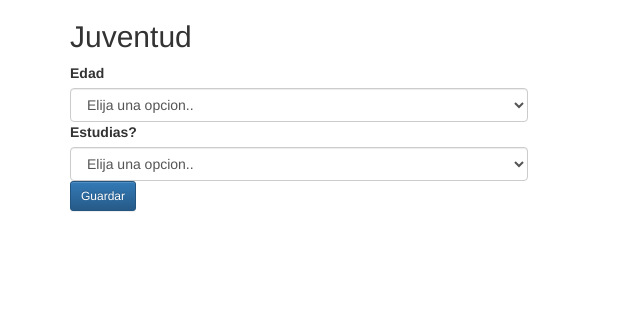
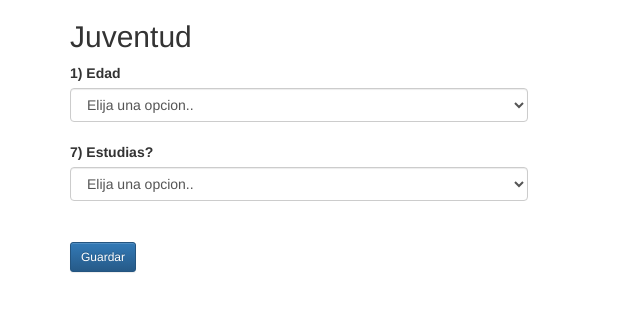
Before and after one commit to ProyectoJuventud/ProyectoJuventud, a CakePHP app: the page made by app/View/Encuestas/index.ctp in a window 1280 px wide. Shown: the top 312 px of the page, without its empty margins (0-640 px from the left). Run offline with PHP 8.4 and a stand-in for CakePHP, Linux system fonts and the light colour scheme; the template is opened without the code that fills it, so the values that code supplies are empty; some libraries are stand-ins or nearby versions.

Commit message:
Preparado para seguir con el resto de las preguntas

```diff
--- a/app/Controller/EncuestasController.php
+++ b/app/Controller/EncuestasController.php
@@ -9,7 +9,7 @@
 
 				debug($_POST);
 
-				debug($this->request->data['Encuesta']['pregunta_1']);
+				debug($this->request->data['Encuestas']['pregunta_1']);
 			}
 		}
 
--- a/app/View/Encuestas/index.ctp
+++ b/app/View/Encuestas/index.ctp
@@ -12,10 +12,10 @@
 	<div class="row">
 
 		<div class="form-group">
-				<label class="col-xs-12 control-label">Edad </label>
+			<label class="col-xs-12 control-label">1) Edad </label>
 
 			<div class="col-xs-12 col-sm-5">
-					<select id="select_pregunta_1" name="data[Encuesta][pregunta_1]" class="form-control">
+				<select id="select_pregunta_1" name="data[Encuestas][pregunta_1]" class="form-control">
 
 					<option selected disabled value="">Elija una opcion..</option>
 					<option value="1">15 a 18</option>
@@ -27,13 +27,14 @@
 		</div>
 	</div>
 
+	<br />
 
 	<!-- ////////////////////////////////    PREGUNTA  7   ///////////////////////////////////////////////// -->
 
 	<div class="row">
 
 		<div class="form-group">
-				<label class="col-xs-12 control-label">Estudias? </label>
+			<label class="col-xs-12 control-label">7) Estudias? </label>
 
 			<div class="col-xs-12 col-sm-5">
 				<select id="select_pregunta_7" class="form-control">
@@ -47,23 +48,28 @@
 		</div>
 	</div>
 
+	<br />
+
 	<div class="row">
 
-			<div class= "option_pregunta_7_si" style="display:none">  <input type="radio"  name="data[Encuesta][pregunta_7]" value="1"> Primario </div>
-			<div class= "option_pregunta_7_si" style="display:none">  <input type="radio"  name="data[Encuesta][pregunta_7]" value="2"> Secundario  </div>
-			<div class= "option_pregunta_7_si" style="display:none">  <input type="radio"  name="data[Encuesta][pregunta_7]" value="3"> Terciario/Uni </div>
-			<div class= "option_pregunta_7_si" style="display:none">  <input type="radio"  name="data[Encuesta][pregunta_7]" value="4"> Posgrado </div>
-			<div class= "option_pregunta_7_si" style="display:none">  <input type="radio"  name="data[Encuesta][pregunta_7]" value="5"> Otros </div>
+		<div class="col-xs-12 col-sm-5">
 
-			<div class= "option_pregunta_7_no" style="display:none">  <input type="radio"  name="data[Encuesta][pregunta_7]" value="6"> Porque trabajo o estoy busncado trabajo </div>
-			<div class= "option_pregunta_7_no" style="display:none">  <input type="radio"  name="data[Encuesta][pregunta_7]" value="7"> Porque ya concluí mis estudios </div>
-			<div class= "option_pregunta_7_no" style="display:none">  <input type="radio"  name="data[Encuesta][pregunta_7]" value="8"> Porque la institución educativa esta muy lejos </div>
-			<div class= "option_pregunta_7_no" style="display:none">  <input type="radio"  name="data[Encuesta][pregunta_7]" value="9"> Porque no puedo pagar los estudios</div>
-			<div class= "option_pregunta_7_no" style="display:none">  <input type="radio"  name="data[Encuesta][pregunta_7]" value="10"> Porque no me interesa </div>
-			<div class= "option_pregunta_7_no" style="display:none">  <input type="radio"  name="data[Encuesta][pregunta_7]" value="11"> Porque estoy esperando un hijo/cuidado de hijo/s </div>
-			<div class= "option_pregunta_7_no" style="display:none">  <input type="radio"  name="data[Encuesta][pregunta_7]" value="12"> Por enfermedades o discapacidad  </div>
-			<div class= "option_pregunta_7_no" style="display:none">  <input type="radio"  name="data[Encuesta][pregunta_7]" value="13"> Otro  </div>
+			<div class= "option_pregunta_7_si" style="display:none">  <input type="radio"  name="data[Encuestas][pregunta_7]" value="1"> Primario </div>
+			<div class= "option_pregunta_7_si" style="display:none">  <input type="radio"  name="data[Encuestas][pregunta_7]" value="2"> Secundario  </div>
+			<div class= "option_pregunta_7_si" style="display:none">  <input type="radio"  name="data[Encuestas][pregunta_7]" value="3"> Terciario/Uni </div>
+			<div class= "option_pregunta_7_si" style="display:none">  <input type="radio"  name="data[Encuestas][pregunta_7]" value="4"> Posgrado </div>
+			<div class= "option_pregunta_7_si" style="display:none">  <input type="radio"  name="data[Encuestas][pregunta_7]" value="5"> Otros </div>
 
+			<div class= "option_pregunta_7_no" style="display:none">  <input type="radio"  name="data[Encuestas][pregunta_7]" value="6"> Porque trabajo o estoy busncado trabajo </div>
+			<div class= "option_pregunta_7_no" style="display:none">  <input type="radio"  name="data[Encuestas][pregunta_7]" value="7"> Porque ya concluí mis estudios </div>
+			<div class= "option_pregunta_7_no" style="display:none">  <input type="radio"  name="data[Encuestas][pregunta_7]" value="8"> Porque la institución educativa esta muy lejos </div>
+			<div class= "option_pregunta_7_no" style="display:none">  <input type="radio"  name="data[Encuestas][pregunta_7]" value="9"> Porque no puedo pagar los estudios</div>
+			<div class= "option_pregunta_7_no" style="display:none">  <input type="radio"  name="data[Encuestas][pregunta_7]" value="10"> Porque no me interesa </div>
+			<div class= "option_pregunta_7_no" style="display:none">  <input type="radio"  name="data[Encuestas][pregunta_7]" value="11"> Porque estoy esperando un hijo/cuidado de hijo/s </div>
+			<div class= "option_pregunta_7_no" style="display:none">  <input type="radio"  name="data[Encuestas][pregunta_7]" value="12"> Por enfermedades o discapacidad  </div>
+			<div class= "option_pregunta_7_no" style="display:none">  <input type="radio"  name="data[Encuestas][pregunta_7]" value="13"> Otro  </div>
+
+		</div>
 	</div>
 
 
@@ -78,6 +84,7 @@
 
 
 
+	<br />
 
 	<?php echo $this->Form->submit('Guardar', array('class' => 'btn btn-sm btn-primary')); ?>
 
@@ -85,11 +92,17 @@
 </div>
 
 
+
 <!-- //////////////////////////////////////////////////////////////////////////////////////////////////7 -->
+
+
 
 <script type="text/javascript">
 
 $(document).ready(function () {
+
+
+	////////////////////////////////    PREGUNTA  7   ////////////////////////////////////////////////
 
 	var select_pregunta_7 = $('#select_pregunta_7');
 	var option_pregunta_7_si = $('.option_pregunta_7_si');
@@ -110,6 +123,12 @@
 			option_pregunta_7_si.fadeIn(400);
 		}
 	});
+
+
+
+	////////////////////////////////    PREGUNTA  20   ////////////////////////////////////////////////
+
+
 });
 
 </script>
```
Lines whose indentation alone changed are shown as unchanged.
